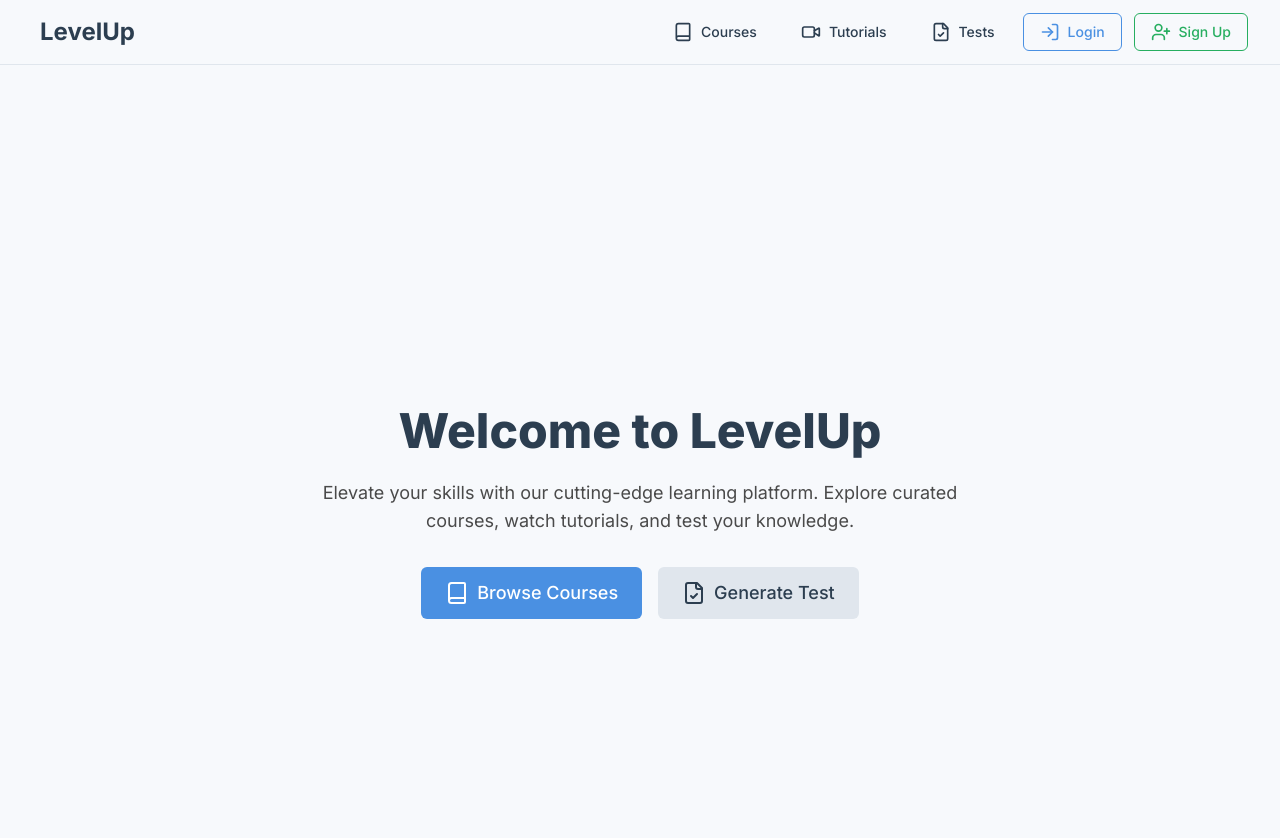
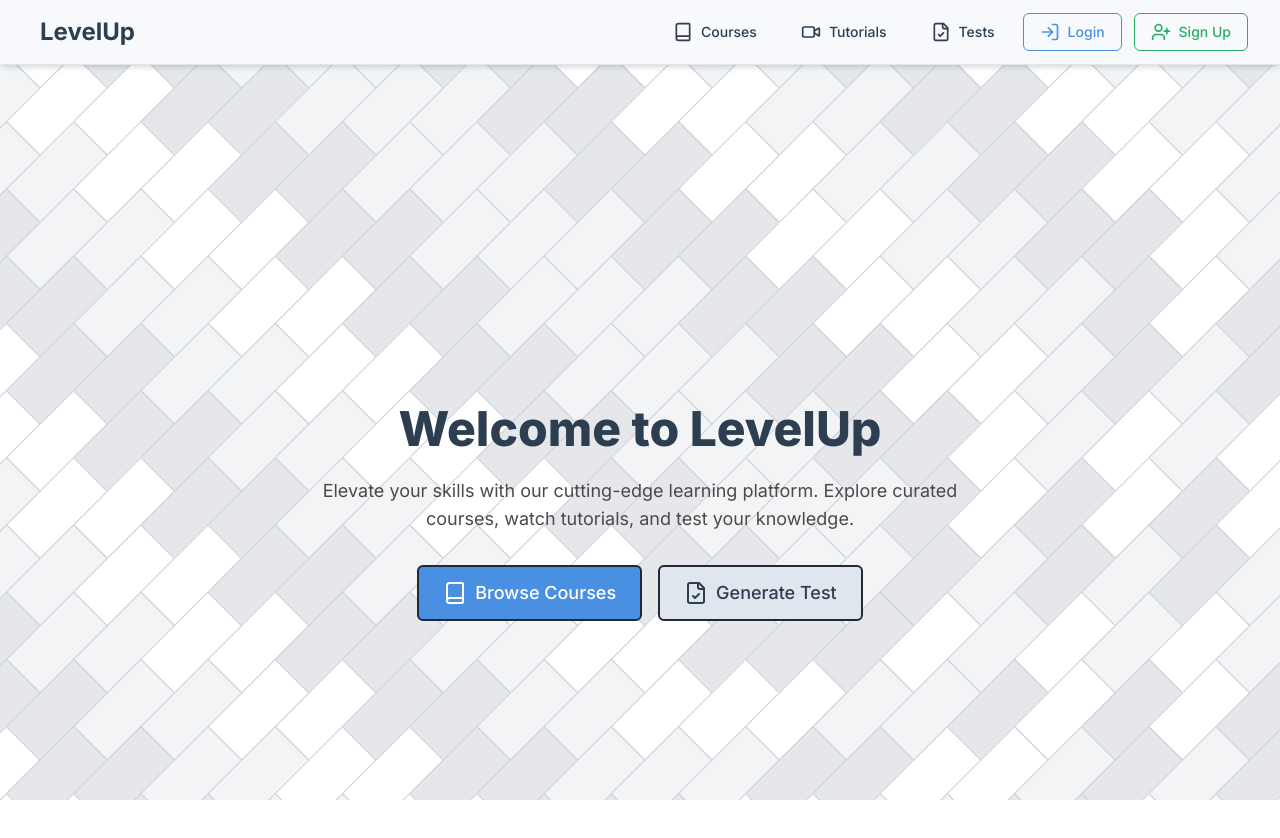
Before and after one commit to vinyas-bharadwaj/LevelUp, a Next.js app in the folder frontend/: page / in a window 1280 px wide. Shown: the top 838 px of the page. Built offline with nearby package versions, Linux system fonts and the light colour scheme.

Commit message:
made the background prettier

```diff
--- a/frontend/app/(root)/(auth)/login/page.tsx
+++ b/frontend/app/(root)/(auth)/login/page.tsx
@@ -11,7 +11,7 @@
 
 
   return (
-    <div className="min-h-screen flex items-center justify-center bg-[#F7F9FC] text-[#2C3E50] px-4">
+    <div className="min-h-screen flex items-center justify-center text-[#2C3E50] px-4">
       <div className="w-full max-w-md bg-white p-8 rounded-lg shadow-lg">
         <h2 className="text-3xl font-bold mb-6 text-center">Login</h2>
         <form onSubmit={loginUser}>
--- a/frontend/app/(root)/(auth)/signup/page.tsx
+++ b/frontend/app/(root)/(auth)/signup/page.tsx
@@ -12,7 +12,7 @@
   const [confirmPassword, setConfirmPassword] = useState('');
 
   return (
-    <div className="min-h-screen flex items-center justify-center bg-[#F7F9FC] text-[#2C3E50] px-4">
+    <div className="min-h-screen flex items-center justify-center text-[#2C3E50] px-4">
       <div className="w-full max-w-md bg-white p-8 rounded-lg shadow-lg">
         <h2 className="text-3xl font-bold mb-6 text-center">Sign Up</h2>
         <form onSubmit={signupUser}>
--- a/frontend/app/(root)/layout.tsx
+++ b/frontend/app/(root)/layout.tsx
@@ -7,13 +7,90 @@
 
 const inter = Inter({ subsets: ["latin"] });
 
+// Grid cell configuration
+interface GridCell {
+  id: number;
+  row: number;
+  col: number;
+  shade: string;
+}
+
 export default function RootLayout({ children }: { children: React.ReactNode }) {
+  // Create a diamond grid pattern with varying shades of gray
+  const rows = 20;  // Adjust for larger diamonds
+  const cols = 30;  // Adjust for larger diamonds
+
+  // Gray shade options from lightest to darkest
+  const grayShades = [
+    'bg-white',
+    'bg-gray-100',
+    'bg-gray-200',
+
+  ];
+
+  // Generate all grid cells for the diamond pattern
+  const gridCells: GridCell[] = [];
+
+  for (let row = -2; row < rows + 2; row++) {  // Add extra rows for better edge coverage
+    for (let col = -2; col < cols + 2; col++) { // Add extra columns for better edge coverage
+      // Create a deterministic but interesting pattern
+      // We'll use a combination of row and column to determine the shade
+
+      // Pattern 1: Diagonal stripes
+      const diagonalValue = (row + col) % grayShades.length;
+
+      // Pattern 2: Concentric diamonds
+      const centerRow = rows / 2;
+      const centerCol = cols / 2;
+      const distanceFromCenter = Math.max(
+        Math.abs(row - centerRow),
+        Math.abs(col - centerCol)
+      );
+      const ringValue = distanceFromCenter % grayShades.length;
+
+      // Pattern 3: Checkerboard
+      const checkerValue = ((row % 2) + (col % 2)) % 2 === 0 ? 0 : 2;
+
+      // Combine patterns for more visual interest
+      // With a higher weight on the diagonal pattern
+      const combinedValue = (diagonalValue * 2 + ringValue + checkerValue) % grayShades.length;
+
+      gridCells.push({
+        id: (row + 2) * (cols + 4) + (col + 2),
+        row,
+        col,
+        shade: grayShades[combinedValue]
+      });
+    }
+  }
+
   return (
     <html lang="en">
-      <body className={`${inter.className} `}>
+      <body className={`${inter.className} relative overflow-x-hidden`}>
+        {/* Diamond grid background */}
+        <div className="fixed inset-0 -z-10 overflow-hidden">
+          <div className="absolute inset-0 -m-10" style={{
+            transform: 'scale(1.2)',
+            transformOrigin: 'center center'
+          }}>
+            {gridCells.map((cell) => (
+              <div
+                key={cell.id}
+                className={`absolute border border-gray-300 ${cell.shade}`}
+                style={{
+                  width: '10vmin',  // Larger diamonds
+                  height: '10vmin', // Larger diamonds
+                  top: `calc(${cell.row * 7}vmin)`,
+                  left: `calc(${cell.col * 7}vmin)`,
+                  transform: 'rotate(45deg)', // Rotate to create diamond shape
+                }}
+              />
+            ))}
+          </div>
+        </div>
         <AuthProvider>
           <Navbar />
-          <main className="px-6 py-12 bg-[#F7F9FC]">{children}</main>
+          <main className="px-6 py-12 relative">{children}</main>
         </AuthProvider>
       </body>
     </html>
--- a/frontend/app/(root)/page.tsx
+++ b/frontend/app/(root)/page.tsx
@@ -3,13 +3,7 @@
 
 export default function Home() {
   return (
-    <div className="relative min-h-screen flex flex-col justify-center items-center text-[#2C3E50] bg-[#F7F9FC] overflow-hidden">
-      {/* Background Art */}
-      <div className="absolute inset-0 -z-10 overflow-hidden">
-        <div className="absolute top-10 left-10 w-40 h-40 bg-[#E0E6ED] rounded-full opacity-50 blur-2xl"></div>
-        <div className="absolute bottom-10 right-10 w-52 h-52 bg-[#4A90E2] rounded-full opacity-30 blur-3xl"></div>
-        <div className="absolute top-1/2 left-1/4 w-32 h-32 bg-[#CCD6E0] rounded-full opacity-40 blur-2xl"></div>
-      </div>
+    <div className="relative min-h-screen flex flex-col justify-center items-center text-[#2C3E50] overflow-hidden">
 
       {/* Main Content */}
       <h1 className="text-5xl font-extrabold mb-6">Welcome to LevelUp</h1>
@@ -19,14 +13,14 @@
       <div className="flex flex-col sm:flex-row space-y-4 sm:space-y-0 sm:space-x-4">
         <Link
           href="/courses"
-          className="inline-flex items-center px-6 py-3 text-lg font-medium rounded-md text-white bg-[#4A90E2] hover:bg-[#3A7BCC] transition duration-200"
+          className="inline-flex items-center px-6 py-3 text-lg font-medium rounded-md text-white bg-[#4A90E2] hover:bg-[#3A7BCC] transition duration-200 border-2 border-gray-800"
         >
           <Book className="w-6 h-6 mr-2" />
           Browse Courses
         </Link>
         <Link
           href="/questions/create"
-          className="inline-flex items-center px-6 py-3 text-lg font-medium rounded-md text-[#2C3E50] bg-[#E0E6ED] hover:bg-[#CCD6E0] transition duration-200"
+          className="inline-flex items-center px-6 py-3 text-lg font-medium rounded-md text-[#2C3E50] bg-[#E0E6ED] hover:bg-[#CCD6E0] transition duration-200 border-2 border-gray-800"
         >
           <FileCheck className="w-6 h-6 mr-2" />
           Generate Test
--- a/frontend/app/(root)/profile/page.tsx
+++ b/frontend/app/(root)/profile/page.tsx
@@ -62,7 +62,7 @@
   };
 
   return (
-    <div className="relative min-h-screen flex flex-col items-center pt-10 px-4 bg-[#F7F9FC] text-[#2C3E50] overflow-hidden">
+    <div className="relative min-h-screen flex flex-col items-center pt-10 px-4 text-[#2C3E50] overflow-hidden">
       {/* Background Art */}
       <div className="absolute inset-0 -z-10 overflow-hidden">
         <div className="absolute top-10 left-10 w-40 h-40 bg-[#E0E6ED] rounded-full opacity-50 blur-2xl"></div>
```
